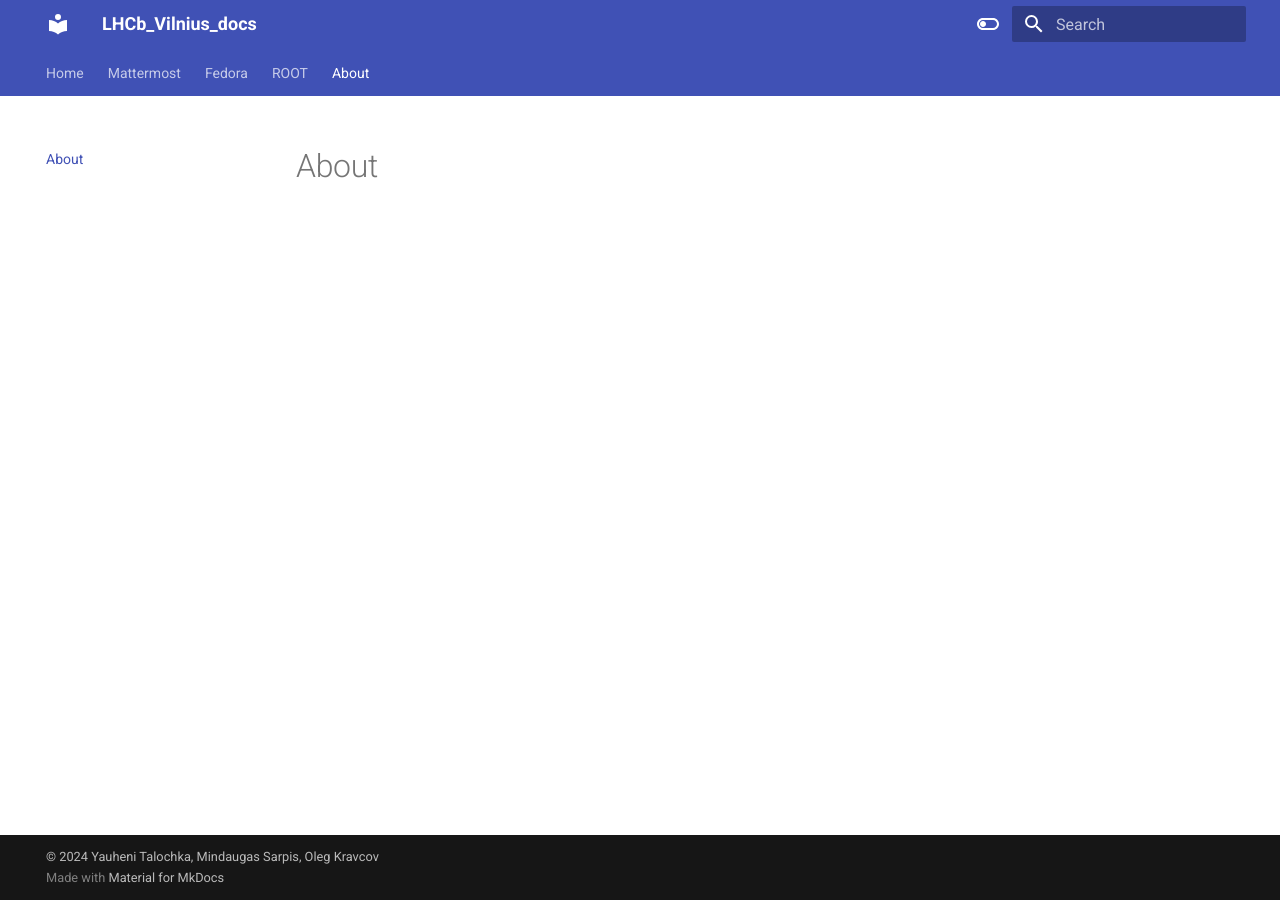
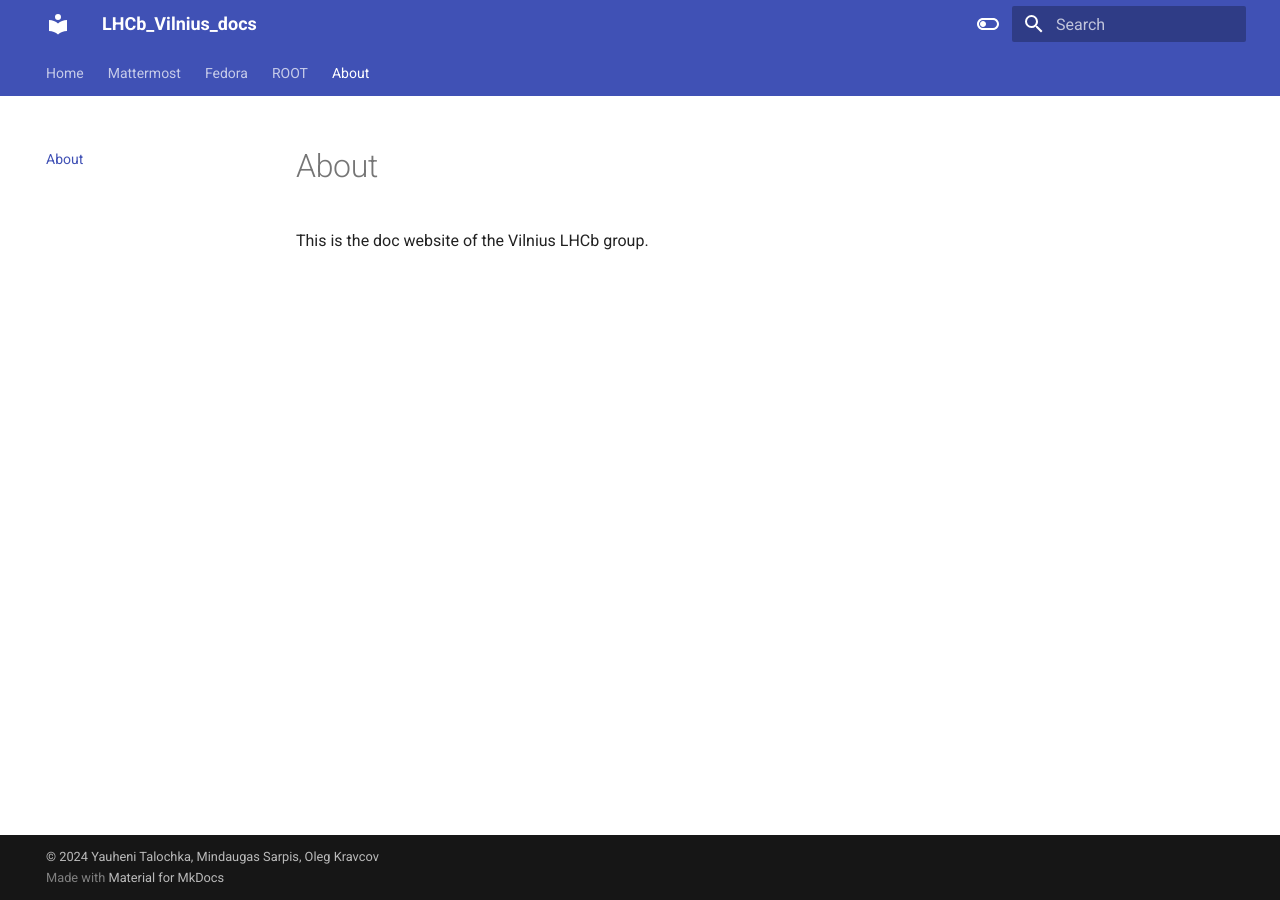
Before and after one commit to YauheniTalochkaN/LHCb_Vilnius_docs, an MkDocs documentation site: the page built from docs/about.md, in a window 1280 px wide. Built offline with MkDocs 1.6.1 and Material for MkDocs 9.7.7, drawn with Linux system fonts in a browser that asks for light colours.

Commit message:
some info was added

```diff
--- a/docs/about.md
+++ b/docs/about.md
@@ -1 +1,2 @@
 # About
+This is the doc website of the Vilnius LHCb group.
```
